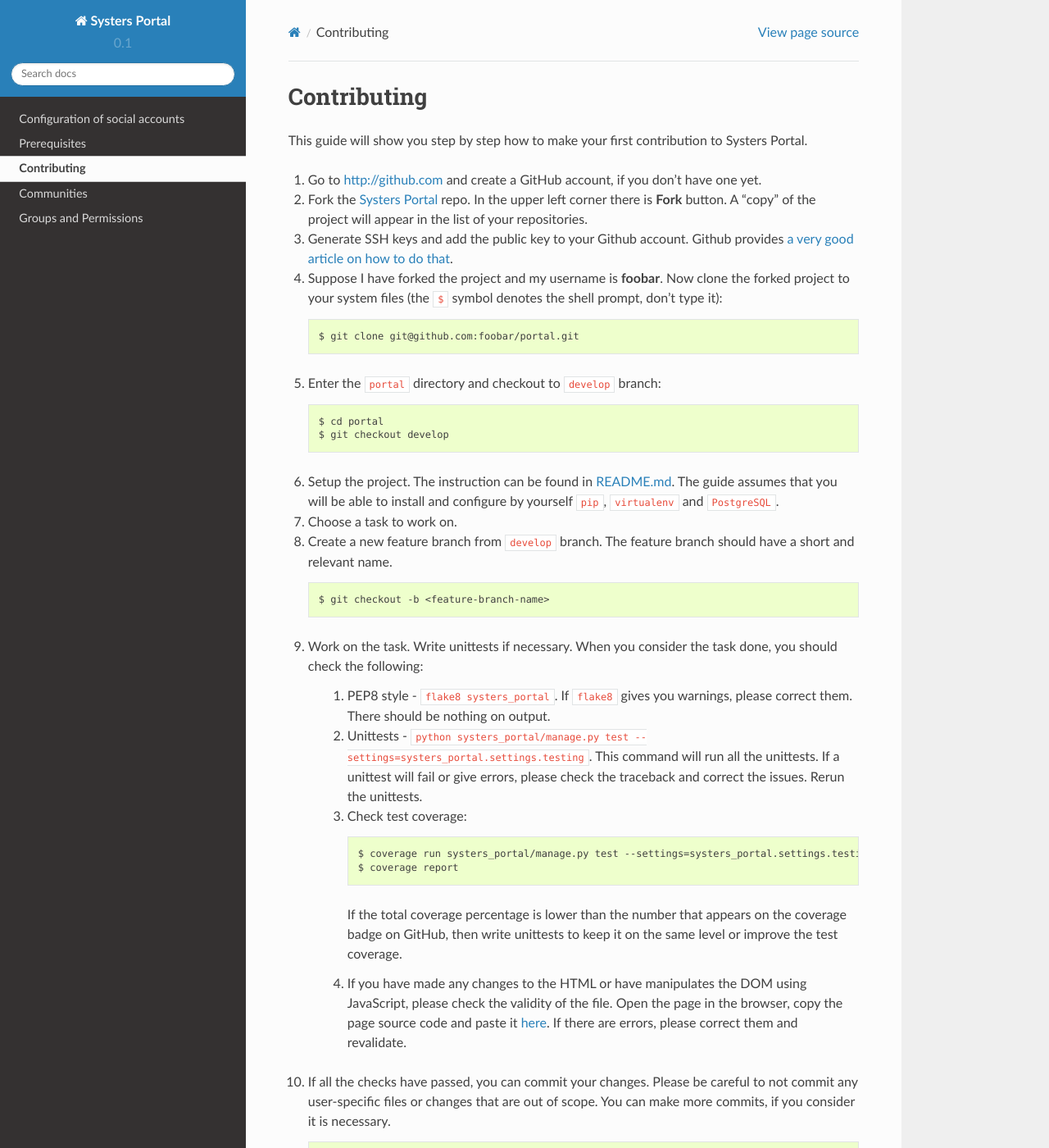
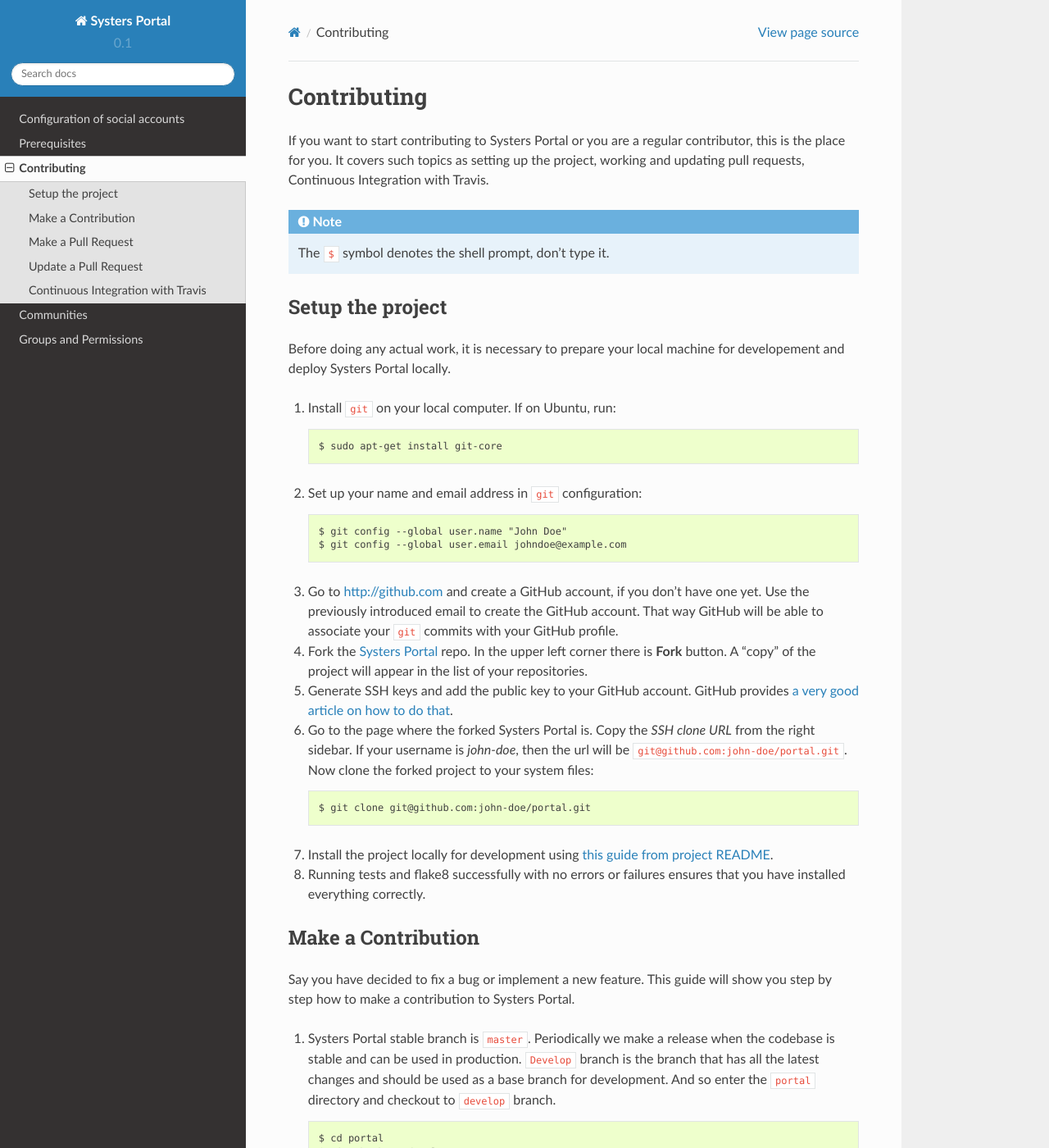
Before and after one commit to anitab-org/portal, a Sphinx documentation site: the page built from docs/develop/contributing.rst, in a window 1280 px wide and 1400 px high. Shown: the whole window at 82% size. Built offline with Sphinx 7.4.7 and the Read the Docs theme 2.0.0, drawn with Linux system fonts in a browser that asks for light colours; some of the changed text lies outside the part shown.

Commit message:
rewrite the "contributing" article from docs

```diff
--- a/docs/develop/contributing.rst
+++ b/docs/develop/contributing.rst
@@ -1,52 +1,86 @@
 Contributing
 ============
+If you want to start contributing to Systers Portal or you are a regular
+contributor, this is the place for you. It covers such topics as setting up the
+project, working and updating pull requests, Continuous Integration with Travis.
 
-This guide will show you step by step how to make your first contribution to
-Systers Portal.
+.. NOTE::
+   The ``$`` symbol denotes the shell prompt, don't type it.
 
-#. Go to http://github.com and create a GitHub account, if you don't have one yet.
+Setup the project
+-----------------
+Before doing any actual work, it is necessary to prepare your local machine
+for developement and deploy Systers Portal locally.
+
+#. Install ``git`` on your local computer. If on Ubuntu, run::
+
+      $ sudo apt-get install git-core
+
+#. Set up your name and email address in ``git`` configuration::
+
+      $ git config --global user.name "John Doe"
+      $ git config --global user.email johndoe@example.com
+
+#. Go to http://github.com and create a GitHub account, if you don't have one
+   yet. Use the previously introduced email to create the GitHub account.
+   That way GitHub will be able to associate your ``git`` commits with your
+   GitHub profile.
 #. Fork the `Systers Portal <https://github.com/systers/portal/>`_ repo. In the
    upper left corner there is **Fork** button. A "copy" of the project will appear
    in the list of your repositories.
-#. Generate SSH keys and add the public key to your Github account. Github
+#. Generate SSH keys and add the public key to your GitHub account. GitHub
    provides `a very good article on how to do that <https://help.github.com/articles/generating-ssh-keys/>`_.
-#. Suppose I have forked the project and my username is **foobar**. Now clone
-   the forked project to your system files (the ``$`` symbol denotes the shell
-   prompt, don't type it)::
+#. Go to the page where the forked Systers Portal is. Copy the *SSH clone URL*
+   from the right sidebar. If your username is *john-doe*, then the url will be
+   ``git@github.com:john-doe/portal.git``. Now clone the forked project to your
+   system files::
 
-      $ git clone git@github.com:foobar/portal.git
+      $ git clone git@github.com:john-doe/portal.git
 
-#. Enter the ``portal`` directory and checkout to ``develop`` branch::
+#. Install the project locally for development using `this guide from project
+   README <https://github.com/systers/portal#setup-for-developers>`_.
+#. Running tests and flake8 successfully with no errors or failures ensures
+   that you have installed everything correctly.
+
+
+Make a Contribution
+-------------------
+Say you have decided to fix a bug or implement a new feature. This guide will
+show you step by step how to make a contribution to Systers Portal.
+
+#. Systers Portal stable branch is ``master``. Periodically we make a release
+   when the codebase is stable and can be used in production. ``Develop``
+   branch is the branch that has all the latest changes and should be used as
+   a base branch for development. And so enter the ``portal`` directory and
+   checkout to ``develop`` branch. ::
 
       $ cd portal
       $ git checkout develop
 
-#. Setup the project. The instruction can be found in
-   `README.md <https://github.com/systers/portal/#setup-for-developers>`_. The
-   guide assumes that you will be able to install and configure by yourself
-   ``pip``, ``virtualenv`` and ``PostgreSQL``.
-#. Choose a task to work on.
+#. Choose a task to work on. It can be a beginners task or a sophisticated
+   feature you want to implement for Portal. For beginners we have tasks
+   with `easy TODO tag on GitHub issues <https://github.com/systers/portal/issues>`_.
 #. Create a new feature branch from ``develop`` branch. The feature branch
    should have a short and relevant name. ::
 
       $ git checkout -b <feature-branch-name>
 
-#. Work on the task. Write unittests if necessary. When you consider the task
+#. Work on the task. Write tests if necessary. When you consider the task
    done, you should check the following:
 
       #. PEP8 style - ``flake8 systers_portal``. If ``flake8`` gives you warnings,
          please correct them. There should be nothing on output.
-      #. Unittests - ``python systers_portal/manage.py test --settings=systers_portal.settings.testing``.
-         This command will run all the unittests. If a unittest will fail or give
+      #. Tests - ``python systers_portal/manage.py test --settings=systers_portal.settings.testing``.
+         This command will run all the tests. If a test will fail or give
          errors, please check the traceback and correct the issues. Rerun the
-         unittests.
+         tests.
       #. Check test coverage::
 
             $ coverage run systers_portal/manage.py test --settings=systers_portal.settings.testing
             $ coverage report
 
          If the total coverage percentage is lower than the number that appears
-         on the coverage badge on GitHub, then write unittests to keep it on the
+         on the coverage badge on GitHub, then write tests to keep it on the
          same level or improve the test coverage.
 
       #. If you have made any changes to the HTML or have manipulates the DOM
@@ -61,9 +95,26 @@
       $ git add <file1> <file2>
       $ git commit -m "relevant commit message"
 
-#. Push to your local branch::
+#. Make sure you have the latest ``develop`` branch before pushing the feature
+   branch. For that checkout to ``develop`` and pull the latest changes. If
+   ``develop`` branch was updated, you should switch back to your feature branch
+   and rebase your work against ``develop``. Solve conflicts, if there are any. ::
+
+      $ git checkout develop
+      $ git pull origin develop
+      $ git checkout <feature-branch-name>
+      $ git rebase develop
+
+#. Push the feature branch::
 
       $ git push origin <feature-branch-name>
+
+
+Make a Pull Request
+-------------------
+We use peer code review to accept or reject the changes made by contributors.
+It helps to prevent many mistakes and guarantee project quality. For that
+we use GitHub pull requests.
 
 #. Go to GitHub and make a pull request. Choose a relevant title, add description
    if necessary and point to the task you have solved. The source branch of the
@@ -71,6 +122,69 @@
    ``develop`` branch. Review your pull request and make sure everything is
    alright.
 #. Someone from the team will review your code, provide feedback and if
-   everything is ok, will merge your changes.
+   everything is ok, will merge your changes. If asked to make any changes,
+   update the pull request by one of the two strategies presented below.
 #. Don't forget to `sync your fork <https://help.github.com/articles/syncing-a-fork/>`_
    in case the upstream repo was updated.
+
+Update a Pull Request
+---------------------
+Quite often the reviewer will leave comments and ask you to make some changes
+to the initial code. There are 2 strategies how to update your pull request.
+
+**Update same pull request**
+
+#. Checkout on the feature branch - the source branch of the pull request.
+#. Work on enhancements and suggestions.
+#. Make a commit with ``amend`` option. It will update your last commit and will
+   change the SHA-1 of that commit. ::
+
+      $ git add <file1> <file2>
+      $ git commit -amend
+
+#. Make a force push to the feature branch. This will update the pull request
+   automatically. But will not notify the reviewer about it, so consider leaving
+   a comment about it in the pull request. The benefit is that the reviewer
+   can see a diff between the previous submission and the new one.
+
+**Create a new pull request**
+
+#. Checkout on ``develop`` branch and create a new feature branch with an
+   incremented version value at the end of the feature branch name. ::
+
+      $ git checkout develop
+      $ git checkout -b <feature-branch-name>2
+
+#. Apply the same changes you have made on the first version of the feature
+   branch, additionally applying enhancements and suggestions left by the
+   reviewer.
+#. Make a commit::
+
+      $ git add <file1> <file2>
+      $ git commit -m "relevant commit message"
+
+#. Push the feature branch to GitHub and create a pull request.
+#. Close the previous pull request manually.
+
+
+Continuous Integration with Travis
+----------------------------------
+
+Travis CI Systers Portal - https://travis-ci.org/systers/portal
+
+Coveralls Systers Portal - https://coveralls.io/r/systers/portal
+
+For continuous integration we use Travis CI service. Every time we make a push
+to Systers Portal repo, Travis builds our project and runs the tests. It also
+notifies us about any errors or failures, that way preventing us from breaking
+the project.
+
+If you will make a pull request, you will see that Travis build will fail
+always. This doesn't mean that your change broke Portal. It happens because of
+a security issue, Travis being unable to decrypt the ``SECRET_KEY`` from an
+unknown source. Unknown source being you, since you are not a member of the
+repo. Hence it is the responsibility of the repo admins to fetch your branch
+and push it to GitHub themselves to check Travis build output.
+
+Along with Travis CI, we use code test coverage metric using coveralls service.
+Please note that high coverage is not a guarantee for good tests.
```
